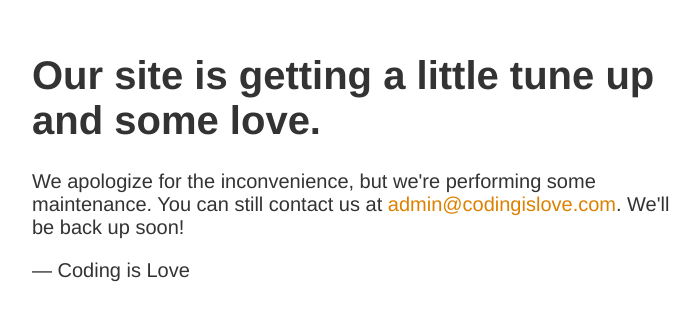
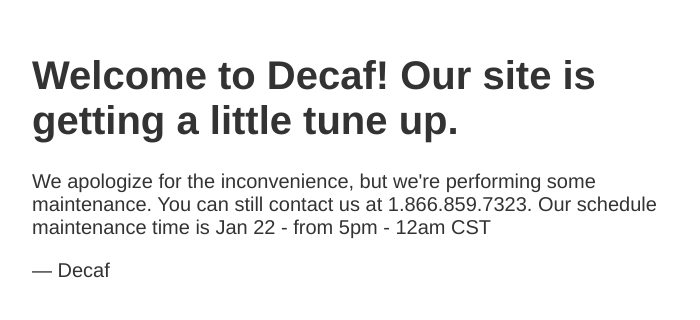
Before and after one commit to JohnWeidmann/maintenance, a plain HTML site: page index.html in a window 1280 px wide. Shown: the part 132-452 px from the top of the page, without its empty margins (283-983 px from the left). Drawn offline with Linux system fonts and the light colour scheme.

Commit message:
update maintenance time

```diff
--- a/index.html
+++ b/index.html
@@ -14,10 +14,10 @@
 </head>
 <body>
 <div id="article">
-<h1>Our site is getting a little tune up and some love.</h1>
+<h1>Welcome to Decaf! Our site is getting a little tune up.</h1>
 <div>
-<p>We apologize for the inconvenience, but we're performing some maintenance. You can still contact us at <a href="mailto:admin@codingislove.com">admin@codingislove.com</a>. We'll be back up soon!</p>
-<p>— Coding is Love</p>
+<p>We apologize for the inconvenience, but we're performing some maintenance. You can still contact us at 1.866.859.7323. Our schedule maintenance time is Jan 22 - from 5pm - 12am CST</p>
+<p>— Decaf</p>
 </div>
 </div>
 </html>
```
